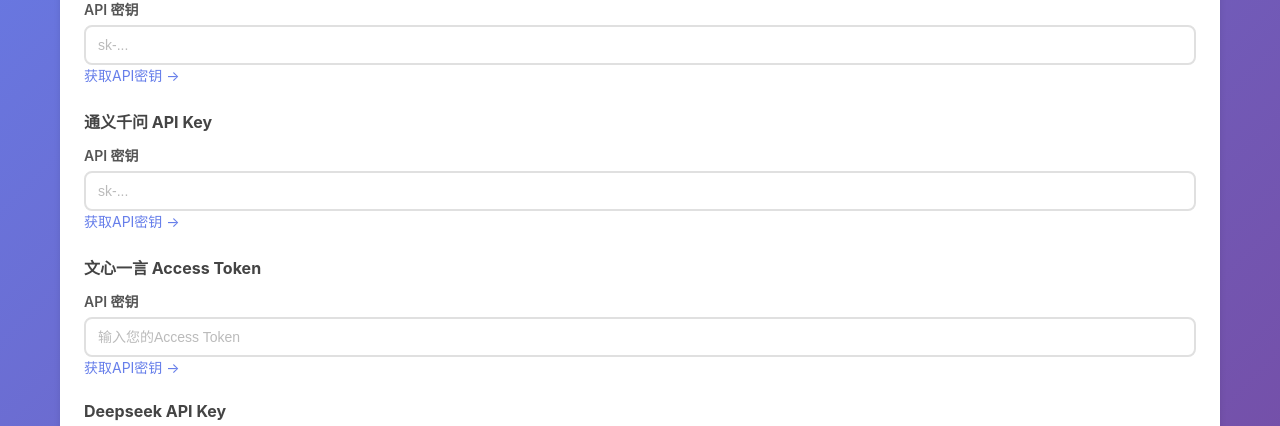
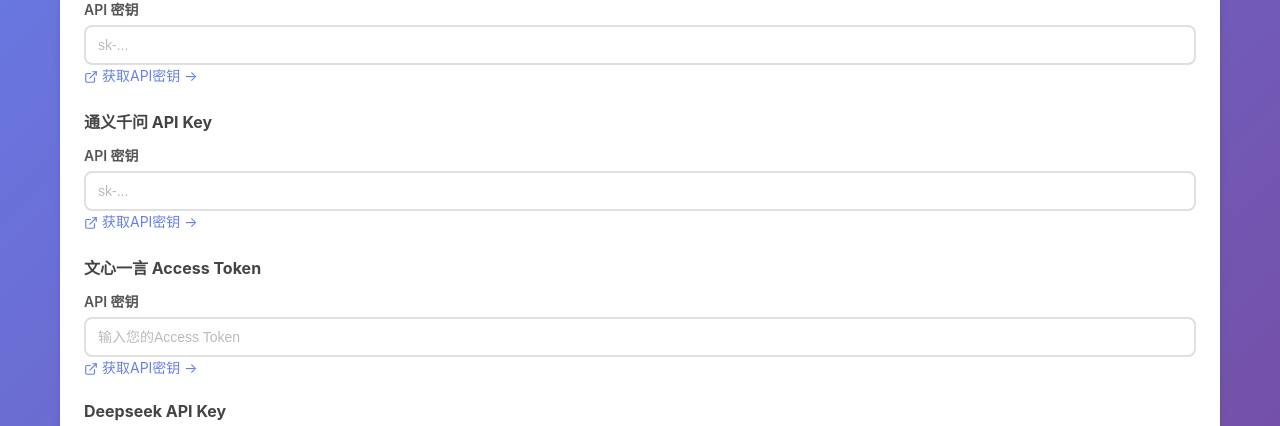
Before and after one commit to ShushanSong/workplace-speech-saver, a React (Vite) app: page / in a window 1280 px wide. Both pictures are taken after a click on the button "设置". Shown: the part 328-754 px from the top of the page. Built offline with nearby package versions, Linux system fonts and the light colour scheme.

Commit message:
feat: add lucide-react icons for better UX

```diff
--- a/package.json
+++ b/package.json
@@ -9,6 +9,7 @@
     "preview": "vite preview"
   },
   "dependencies": {
+    "lucide-react": "^0.563.0",
     "react": "^18.3.1",
     "react-dom": "^18.3.1"
   },
--- a/src/components/SettingsPanel.jsx
+++ b/src/components/SettingsPanel.jsx
@@ -1,4 +1,5 @@
 import { useApp } from '../contexts/AppContext'
+import { ExternalLink } from 'lucide-react'
 import './SettingsPanel.css'
 
 const API_INFO = {
@@ -56,6 +57,7 @@
               rel="noopener noreferrer"
               className="api-link"
             >
+              <ExternalLink size={14} style={{ verticalAlign: 'middle', marginRight: 4 }} />
               获取API密钥 →
             </a>
           </div>
```
Also changed, not shown: 1 other file (tests, documents, lock files or other folders).
